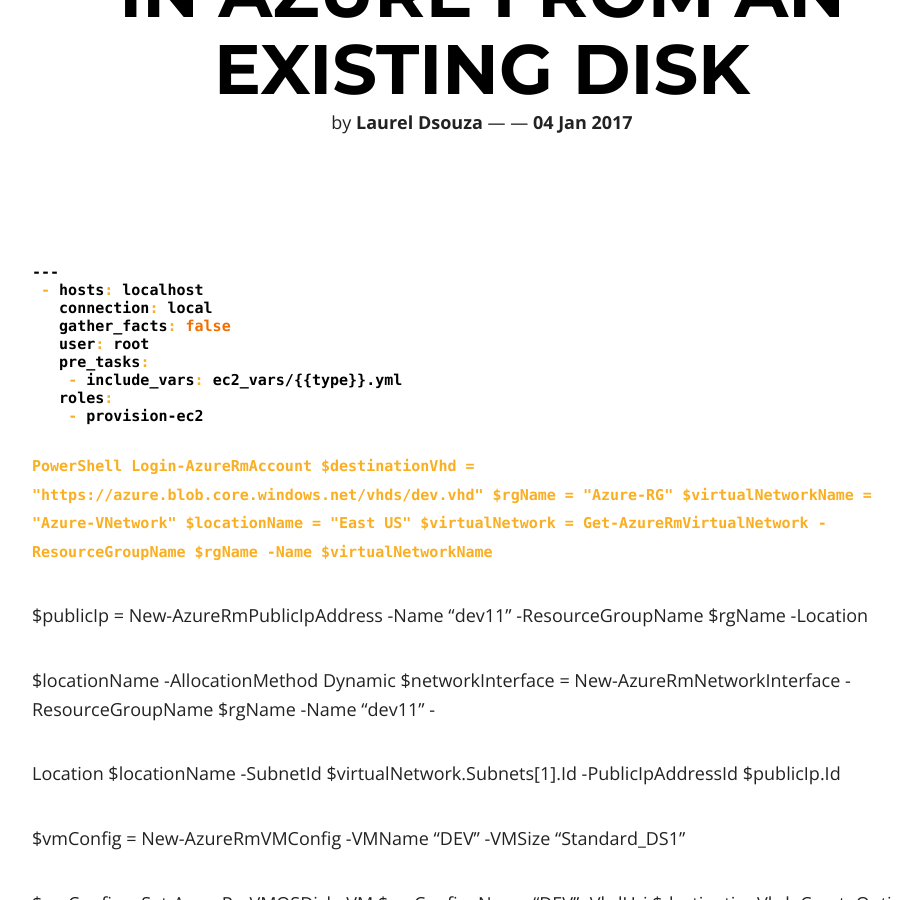
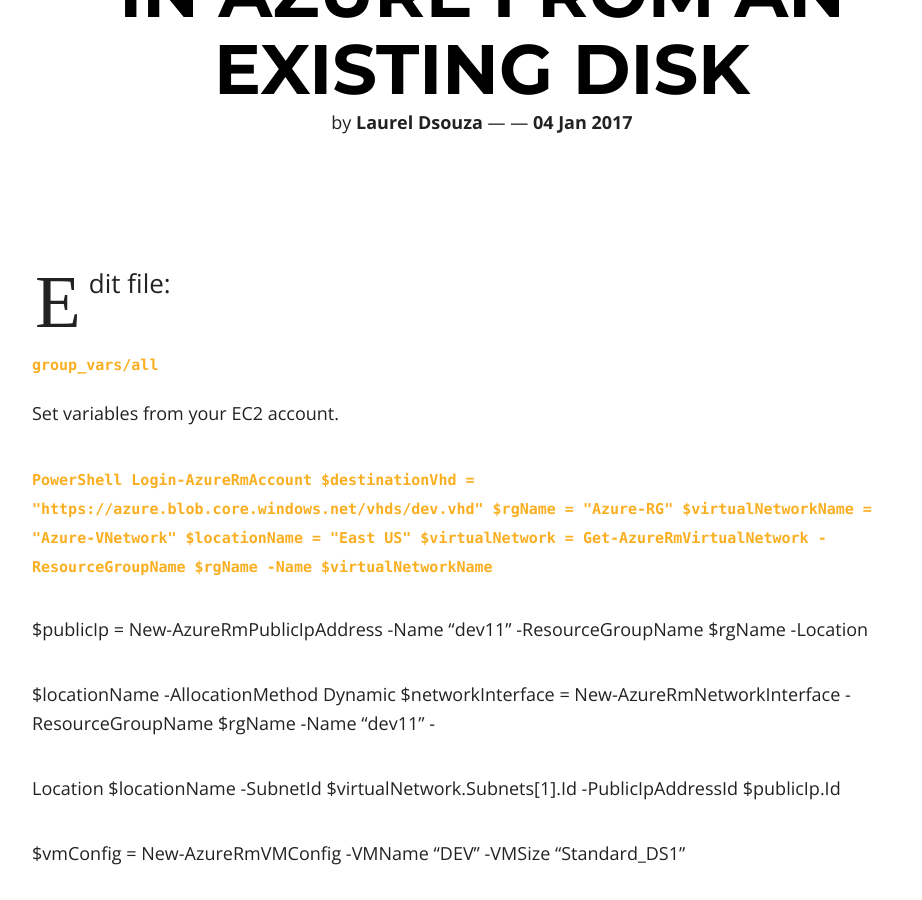
Before and after one commit to ldsouza/ldsouza.github.io, a Jekyll site: the page built from _posts/2017-01-04-how-to-create-a-vm-in-azure-from-an-existing-disk.md, in a window 1280 px wide and 900 px high, scrolled down 343 px. Shown: the whole window, without its empty margins (158-1080 px from the left). Built offline with Jekyll 4.4.1, drawn with Linux system fonts in a browser that asks for light colours; nearby versions of some CDN libraries.

Commit message:
Created 2017-01-04-how-to-create-a-vm-in-azure-from-an-existing-disk.md

```diff
--- a/_posts/2017-01-04-how-to-create-a-vm-in-azure-from-an-existing-disk.md
+++ b/_posts/2017-01-04-how-to-create-a-vm-in-azure-from-an-existing-disk.md
@@ -6,19 +6,11 @@
 comments: false
 title: How to create a VM in Azure from an existing Disk
 ---
-{% highlight yaml %}
-{% raw %}
----
- - hosts: localhost
-   connection: local
-   gather_facts: false
-   user: root
-   pre_tasks:
-    - include_vars: ec2_vars/{{type}}.yml
-   roles:
-    - provision-ec2
-{% endraw %}
-{% endhighlight %}
+Edit file:
+
+    group_vars/all
+
+Set variables from your EC2 account.
 
 
 
```
